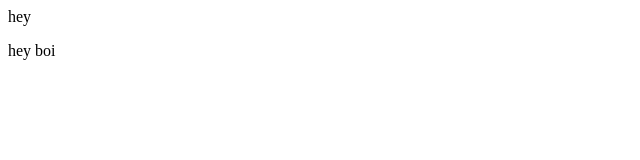
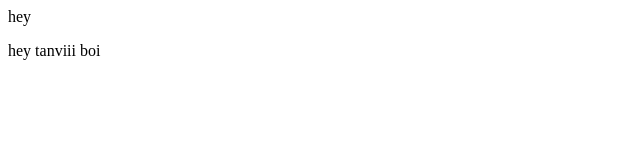
Before and after one commit to tanvi120/localrepo, a plain HTML site: page index.html in a window 1280 px wide. Shown: the full height of the page, 0-640 px from the left. Drawn offline with Linux system fonts and the light colour scheme.

```diff
--- a/index.html
+++ b/index.html
@@ -1,2 +1,2 @@
 <p>hey</p>
-<p>hey boi</p>
+<p>hey tanviii boi</p>
```
